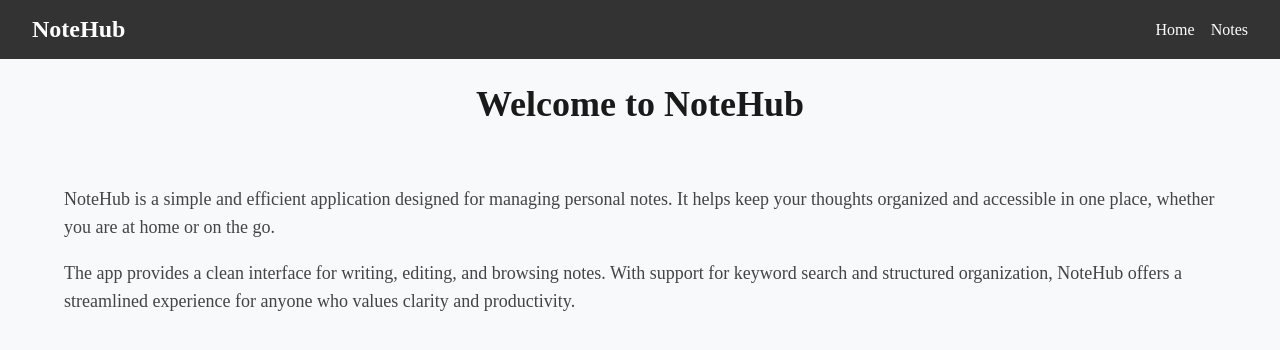
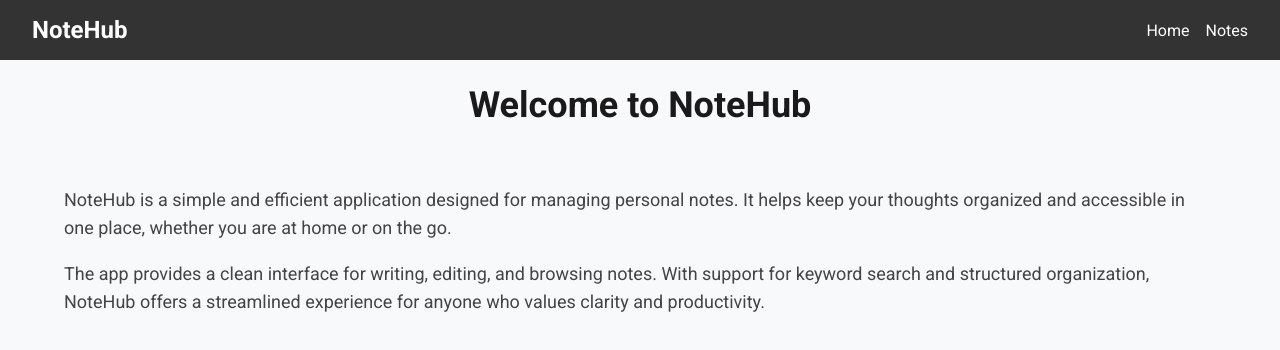
Before and after one commit to ZlatoslavaVy/08-zustand, a Next.js app: page / in a window 1280 px wide. Shown: the top 350 px of the page. Built offline with nearby package versions, Linux system fonts and the light colour scheme.

Commit message:
add Roboto font

```diff
--- a/app/layout.tsx
+++ b/app/layout.tsx
@@ -1,32 +1,41 @@
 import type { Metadata } from "next";
-import {ReactNode} from "react";
+import { Roboto } from "next/font/google";
+import { ReactNode } from "react";
 import Header from "@/components/Header/Header";
 import TanStackProvider from "@/components/TanStackProvider/TanStackProvider";
 import "./globals.css";
 
-
 export const metadata: Metadata = {
   title: "NoteHub",
-  description: "NoteHub: An everyday note-management app featuring category filtering, quick search, and intuitive navigation.",
+  description:
+    "NoteHub: An everyday note-management app featuring category filtering, quick search, and intuitive navigation.",
   openGraph: {
     title: "NoteHub",
-    description: "NoteHub: An everyday note-management app featuring category filtering, quick search, and intuitive navigation.",
+    description:
+      "NoteHub: An everyday note-management app featuring category filtering, quick search, and intuitive navigation.",
     url: "https://08-zustand-tawny-mu.vercel.app/",
     images: [
       {
-          url: 'https://ac.goit.global/fullstack/react/notehub-og-meta.jpg',
+        url: "https://ac.goit.global/fullstack/react/notehub-og-meta.jpg",
         width: 1200,
         height: 630,
         alt: "NoteHub",
       },
     ],
-}
+  },
 };
 
-export default function RootLayout({ children, modal }: { children: ReactNode; modal: ReactNode; }) {
+const roboto = Roboto({
+  subsets: ["latin"],
+  weight: ["400", "700"],
+  variable: "--font-roboto",
+  display: "swap",
+});
+
+export default function RootLayout({ children, modal }: { children: ReactNode; modal: ReactNode }) {
   return (
     <html lang="en">
-      <body>
+      <body className={roboto.variable}>
         <TanStackProvider>
           <Header />
           <main className="container">
```
Lines whose indentation alone changed are shown as unchanged.
